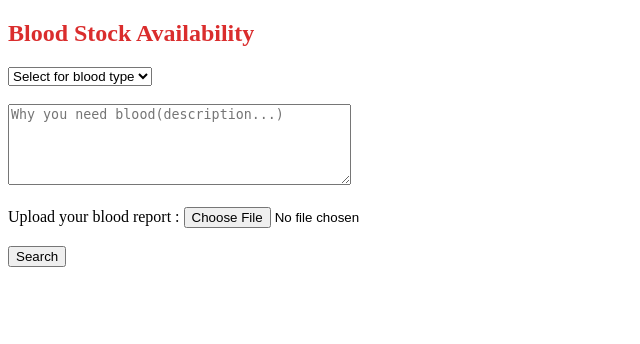
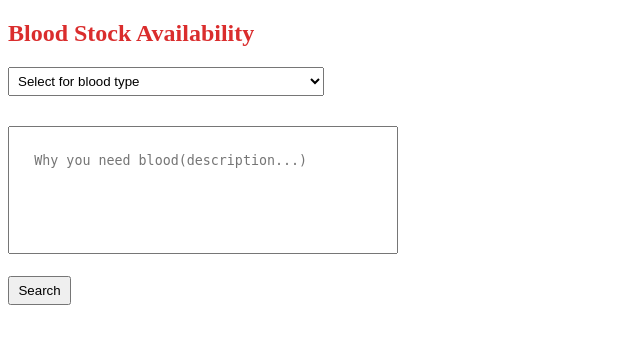
Before and after one commit to tusharn3115/BLOOD-DONATION, a PHP site: page /getBlood.php in a window 1280 px wide. Shown: the top 344 px of the page, without its empty margins (0-640 px from the left). Run offline with PHP 8.4, Linux system fonts and the light colour scheme.

Commit message:
no changes

```diff
--- a/donateBlood.php
+++ b/donateBlood.php
@@ -102,7 +102,7 @@
                 <input type="text" name="lname" id placeholder="Second Name" autocomplete="off" required>
                 <input type="email" name="email" id placeholder="Email" autocomplete="off" required>
                 <input type="text" name="address" id placeholder="Address" autocomplete="off" required>
-                <textarea name="case" id cols="90" rows="10" placeholder="Case Description..." required></textarea>
+                <textarea name="case" id cols="90" rows="10" placeholder="Health Description Of Past 7 Days..." required></textarea>
                 <button name="submit">Donate Now</button>
             </form>
         </div>
@@ -115,7 +115,7 @@
 
 <?php
 // connection file included
-include ('connection.php');
+require ('connection.php');
 
 if (isset($_REQUEST['submit'])) {
 
--- a/getBlood.php
+++ b/getBlood.php
@@ -26,8 +26,7 @@
 
     <textarea name="why" id="" cols="40" rows="5" placeholder="Why you need blood(description...)"></textarea>
     <br><br>
-    Upload your blood report : <input type="file" name="fileupload" id="">
-    <br><br>
+
     <button>Search</button>
     </form>
 </div>
--- a/userSideCss/getBlood.css
+++ b/userSideCss/getBlood.css
@@ -3,3 +3,30 @@
 h2{
     color: rgb(218, 45, 45);
 }
+
+.searchBlood{
+    height: 100%;
+    width: 100%;
+}
+
+.searchBlood select{
+    width: 25%;
+    padding: 5px;
+}
+
+.searchBlood input{
+    margin-left: 1%;
+}
+
+.searchBlood textarea{
+    padding: 2%;
+    margin-top: 1%;
+    margin-left: 0;
+    resize: none;
+}
+
+
+.searchBlood button{
+    width: 5%;
+    padding: 5px;
+}
--- a/userSideCss/style.css
+++ b/userSideCss/style.css
@@ -12,8 +12,6 @@ html {
 }
 
 header {
-  position: sticky;
-  top: 0;
   display: flex;
   background-color: rgba(255, 255, 255, 1);
   height: 90px;
@@ -762,7 +760,7 @@ header .list {
   display: flex;
   padding: 2%;
   margin-top: 5%;
-  margin-left: 2.5%;
+  margin-left: 2%;
   resize: none;
 }
 
```
Also changed, not shown: aboutUs.php (line endings or trailing spaces).
